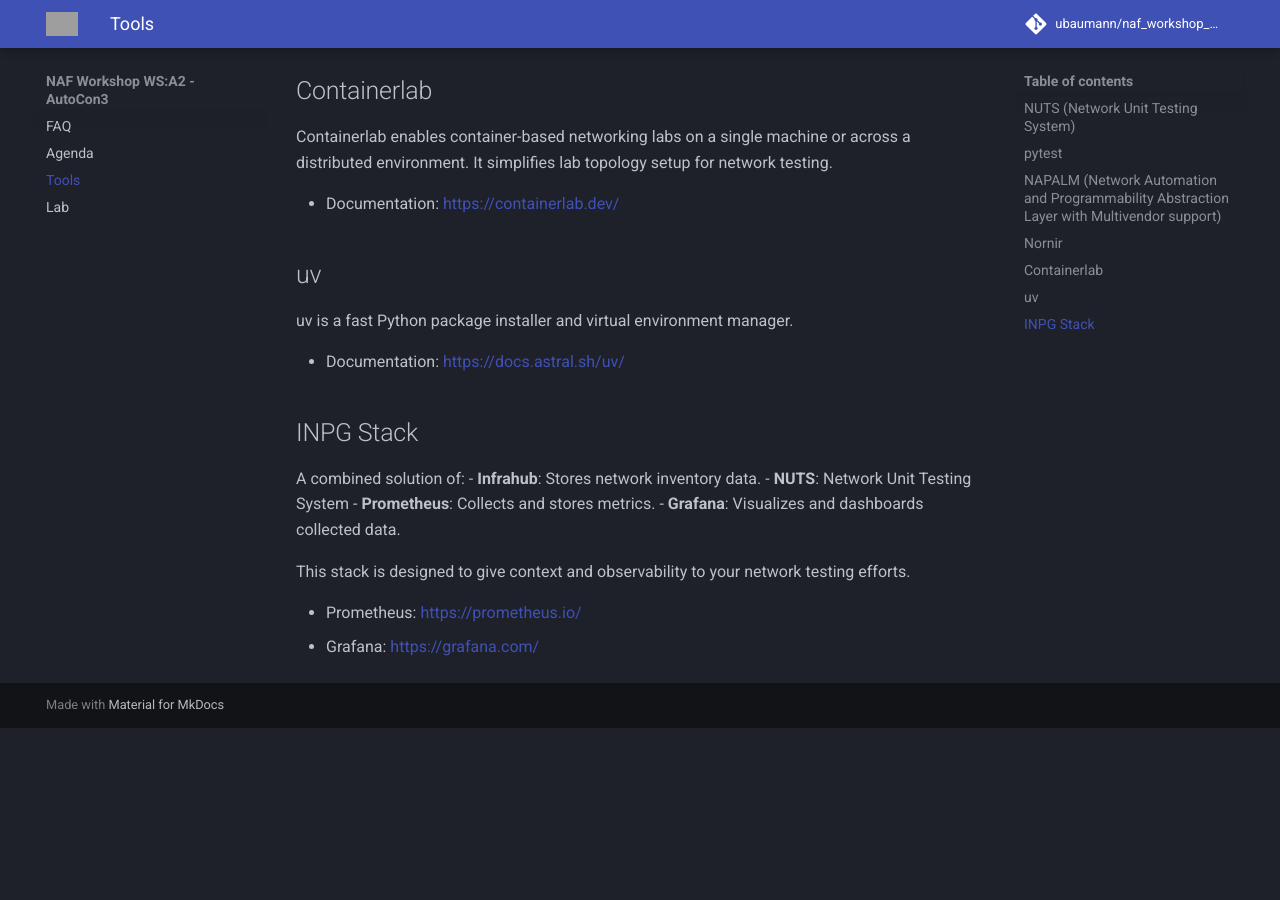
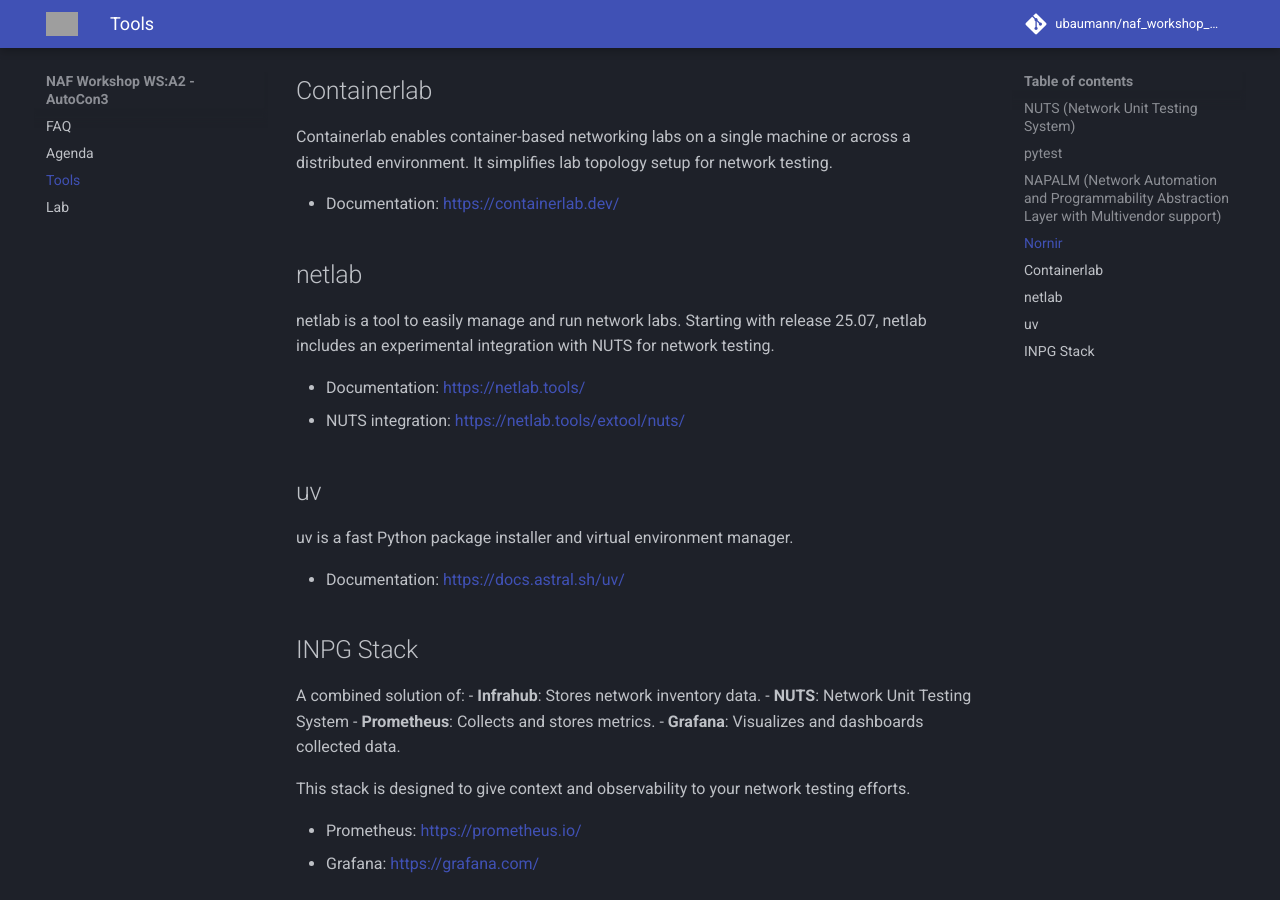
Before and after one commit to ubaumann/naf_workshop_NUTS, an MkDocs documentation site: the page built from docs/tools.md, in a window 1280 px wide and 900 px high, scrolled down 984 px. Built offline with MkDocs 1.6.1 and Material for MkDocs 9.7.7, drawn with Linux system fonts in a browser that asks for light colours; comment, search, counter and statistics services are not loaded; before the commit the page ends 1712 px from its top, so only the background shows below that; grey boxes are pictures that could not be loaded.

Commit message:
Add netlab tool

```diff
--- a/docs/tools.md
+++ b/docs/tools.md
@@ -34,6 +34,11 @@
 
 - Documentation: [https://containerlab.dev/](https://containerlab.dev/)
 
+## netlab
+netlab is a tool to easily manage and run network labs. Starting with release 25.07, netlab includes an experimental integration with NUTS for network testing.
+
+- Documentation: [https://netlab.tools/](https://netlab.tools/)
+- NUTS integration: [https://netlab.tools/extool/nuts/](https://netlab.tools/extool/nuts/)
 
 ## uv
 uv is a fast Python package installer and virtual environment manager.
```
